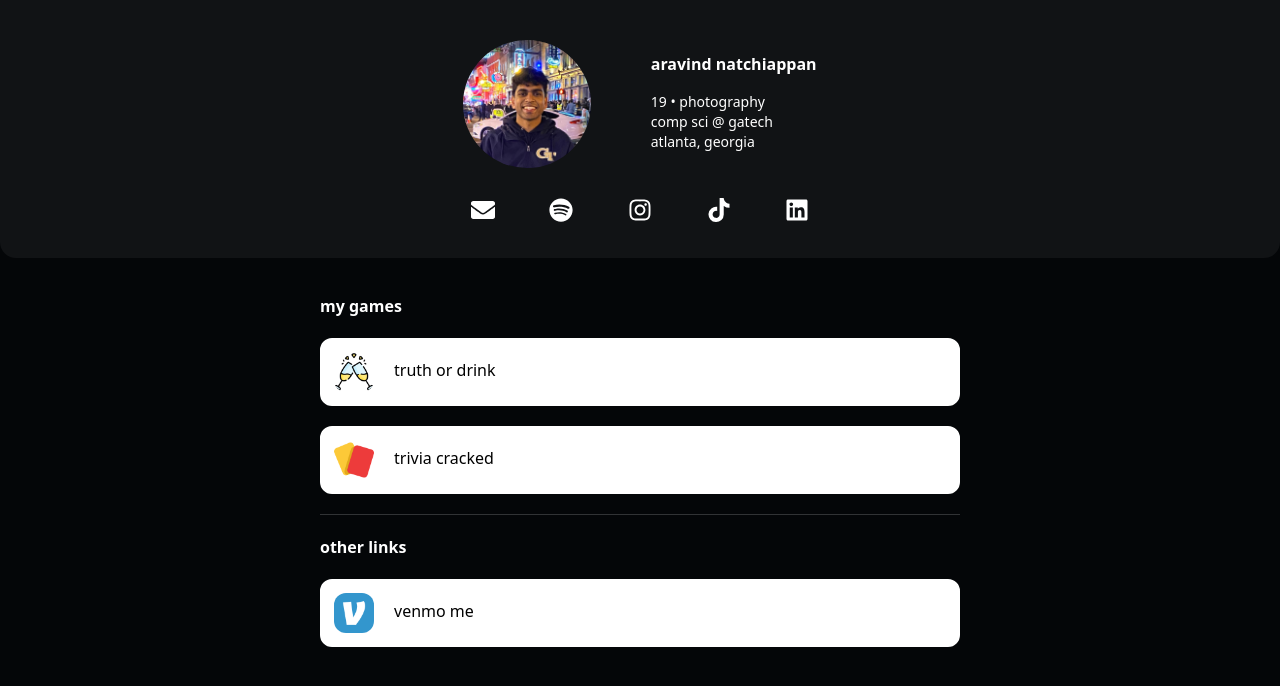
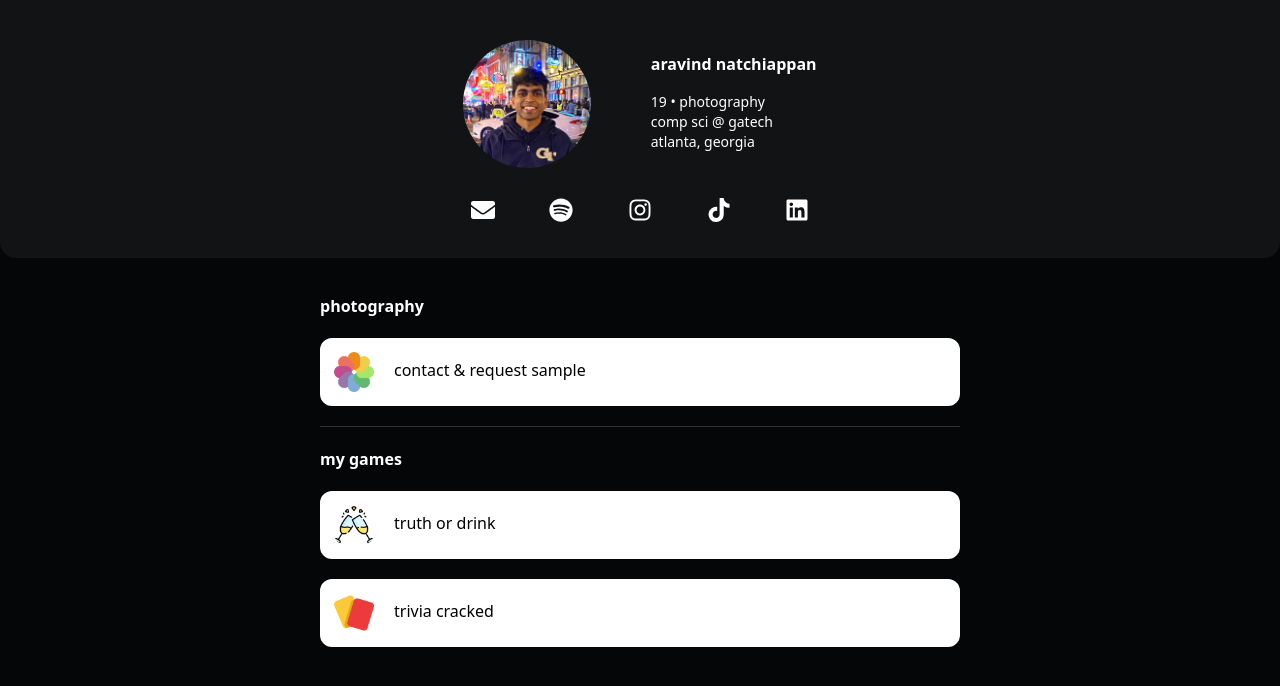
Before and after one commit to aravindnatch/aravindnatch.github.io, a Next.js app: page /mobile in a window 1280 px wide. Shown: the top 686 px of the page. Built offline with nearby package versions, Linux system fonts and the light colour scheme.

Commit message:
add photo link

```diff
--- a/data/links.json
+++ b/data/links.json
@@ -1,4 +1,14 @@
 [
+  {
+    "name": "photography",
+    "links": [
+      {
+        "name": "contact & request sample",
+        "link": "mailto:photo@aravindnatch.me",
+        "icon": "/icons/photo.png"
+      }
+    ]
+  },
   {
     "name": "my games",
     "links": [
@@ -13,15 +23,5 @@
         "icon": "/icons/trivia.png"
       }
     ]
-  },
-  {
-    "name": "other links",
-    "links": [
-      {
-        "name": "venmo me",
-        "link": "https://venmo.com/@aravindnatch?txn=pay&note=<3",
-        "icon": "/icons/venmo.png"
-      }
-    ]
   }
 ]
--- a/pages/mobile.tsx
+++ b/pages/mobile.tsx
@@ -25,7 +25,7 @@ const Mobile: NextPage = () => {
   }
 
   return (
-    <div className="flex h-screen flex-col items-center mb-auto overflow-auto bg-[#040608]">
+    <div className="flex h-screen flex-col items-center mb-auto overflow-hidden bg-[#040608]">
       <Head>
         <title>aravind natchiappan</title>
         <link rel="icon" href="/favicon.ico" />
```
Also changed, not shown: public/icons/photo.png (added).
